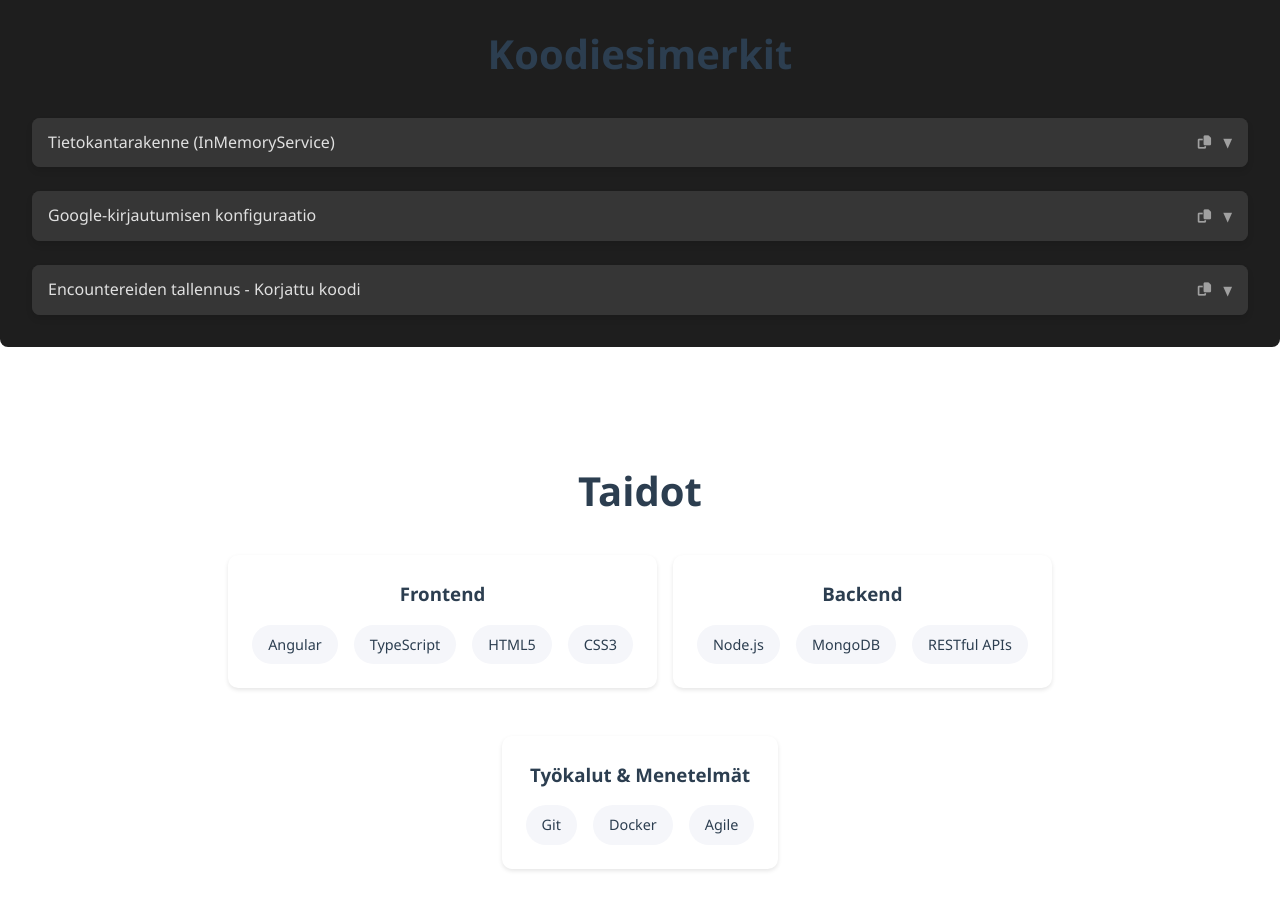
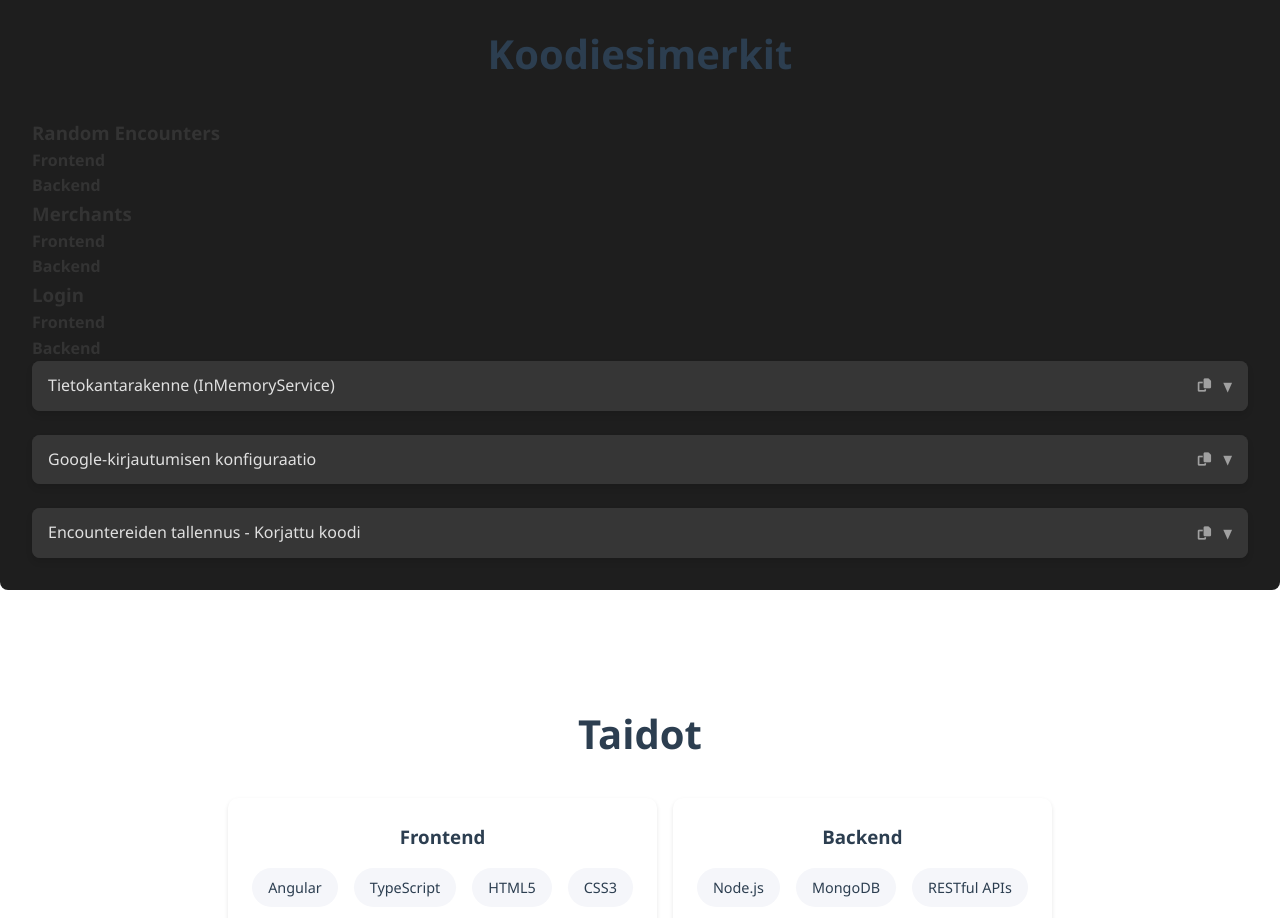
Before and after one commit to Peltimies/FortPolio, a website: page docs/index.html in a window 1280 px wide. Shown: the part 3445-4363 px from the top of the page. Drawn offline with nearby package versions, Linux system fonts and the light colour scheme.

Commit message:
JOsko nytr

```diff
--- a/docs/index.html
+++ b/docs/index.html
@@ -107,6 +107,16 @@
 
         <section id="code-examples" class="code-examples-section">
             <h2>Koodiesimerkit</h2>
+            <h3>Random Encounters</h3>
+            <h4>Frontend</h4>
+            <h4>Backend</h4>
+            <h3>Merchants</h3>
+            <h4>Frontend</h4>
+            <h4>Backend</h4>
+            <h3>Login</h3>
+            <h4>Frontend</h4>
+            <h4>Backend</h4>
+
             <div class="code-examples">
                 <div class="code-example">
                     <div class="code-header" onclick="toggleCode('code1')">
```
Also changed, not shown: package.json (added, +15 -0 lines).
